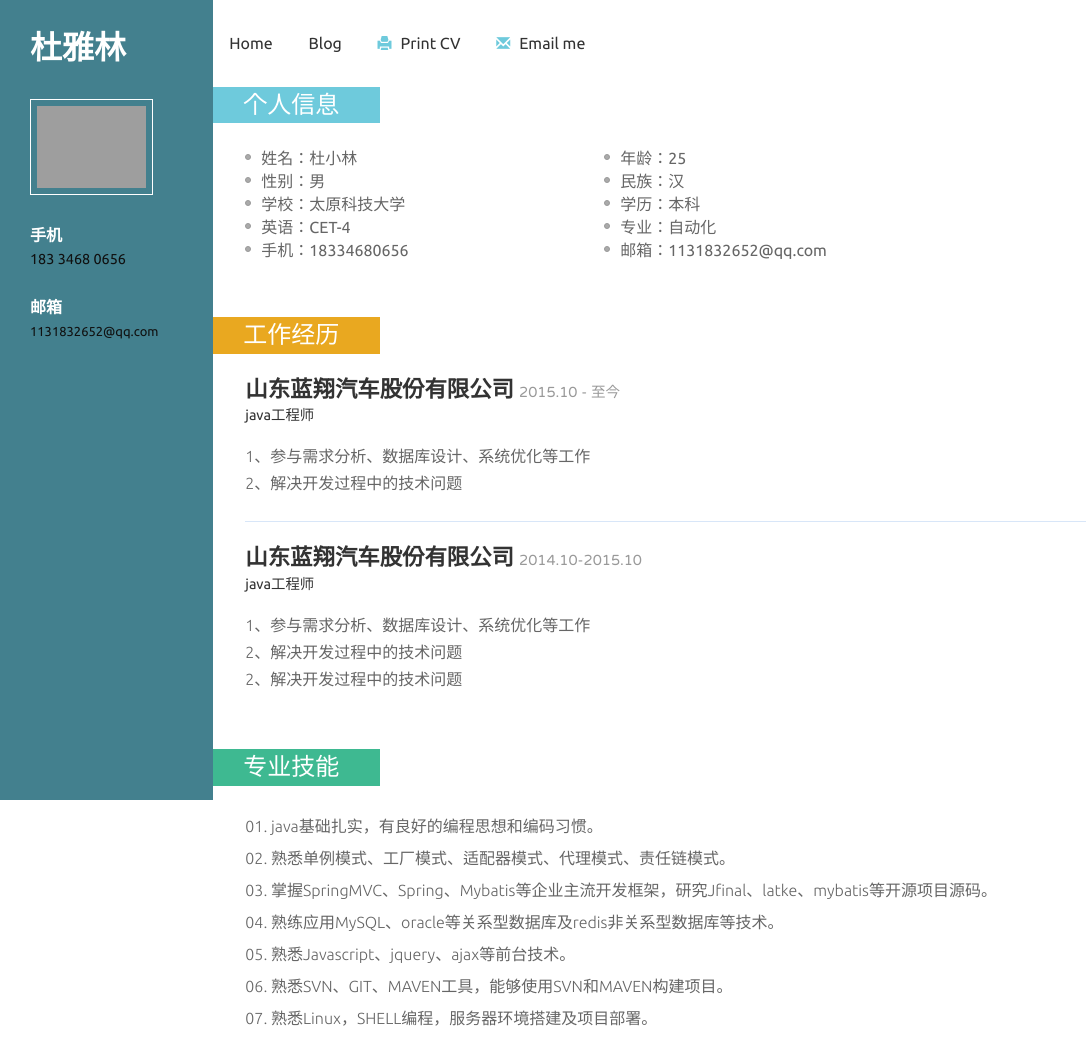
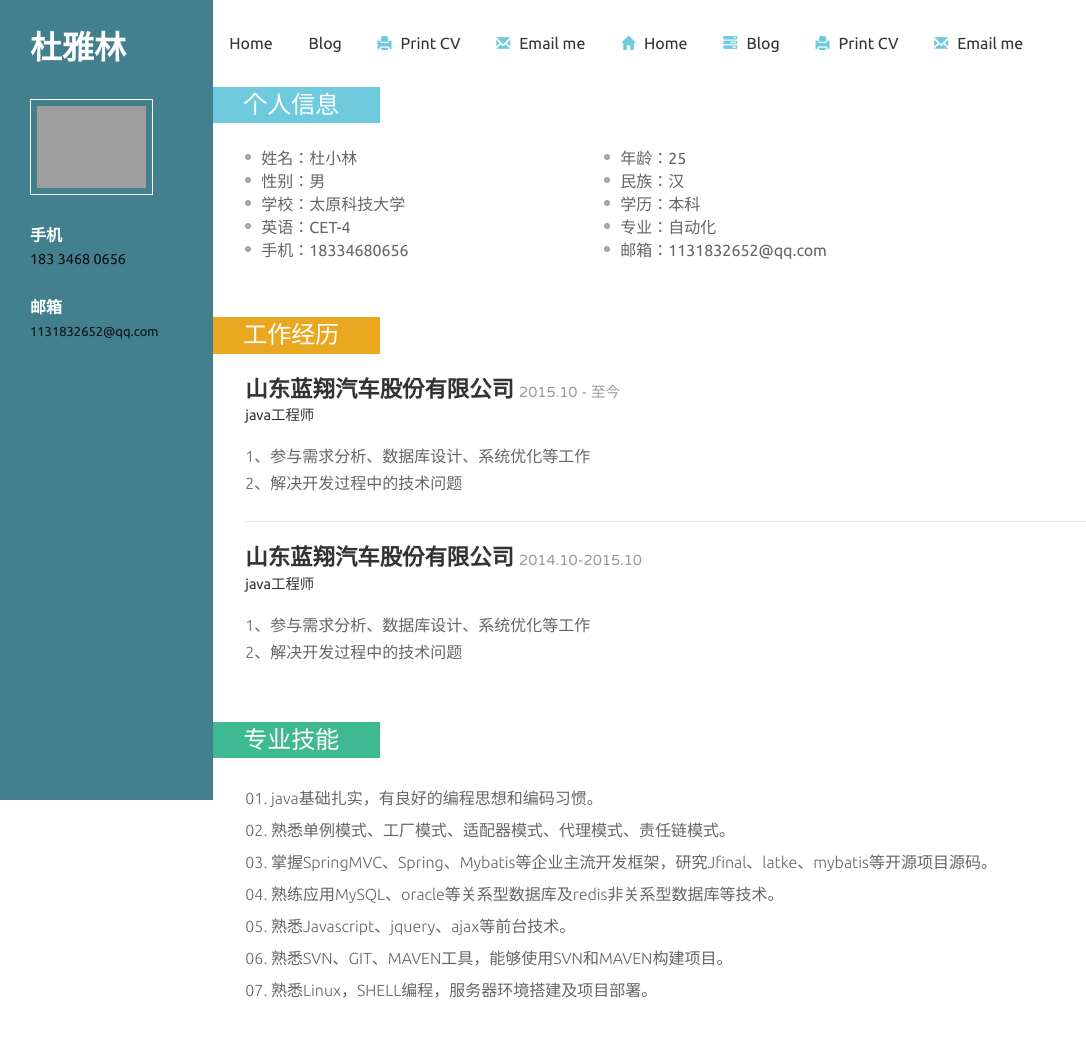
Before and after one commit to Duxiaolinzzz/cv, a plain HTML site: page index.html in a window 1280 px wide. Shown: the top 1037 px of the page, without its empty margins (0-1086 px from the left). Drawn offline with nearby package versions, Linux system fonts and the light colour scheme; grey boxes are pictures that could not be loaded.

Commit message:
Update index.html

```diff
--- a/index.html
+++ b/index.html
@@ -40,6 +40,11 @@
                     <li><a href="/"><span class="https://www.cnblogs.com/duxiaolin/ " aria-hidden="true"></span>Blog</a></li>
                     <li><a href="javascript:window.print();"><span class="glyphicon glyphicon-print" aria-hidden="true"></span>Print CV</a></li>
                     <li><a href="1131832652@qq.com"><span class="glyphicon glyphicon-envelope" aria-hidden="true"></span>Email me</a></li>
+
+                    <li><a href="https://github.com/Duxiaolinzzz"><span class="glyphicon glyphicon-home" aria-hidden="true"></span>Home</a></li>
+                    <li><a href="https://www.cnblogs.com/duxiaolin/"><span class="glyphicon glyphicon-tasks " aria-hidden="true"></span>Blog</a></li>
+                    <li><a href="javascript:window.print();"><span class="glyphicon glyphicon-print" aria-hidden="true"></span>Print CV</a></li>
+                    <li><a href="mailto:wfyv@qq.com"><span class="glyphicon glyphicon-envelope" aria-hidden="true"></span>Email me</a></li>
                 </ul>
             </div>
             <div class="item">
@@ -72,7 +77,6 @@
                     <h4>山东蓝翔汽车股份有限公司<span>2014.10-2015.10 </span></h4>
                     <h6>java工程师</h6>
                     <p>1、参与需求分析、数据库设计、系统优化等工作</p>
-                    <p>2、解决开发过程中的技术问题</p>
                     <p>2、解决开发过程中的技术问题</p>
 
                 </div>
```
